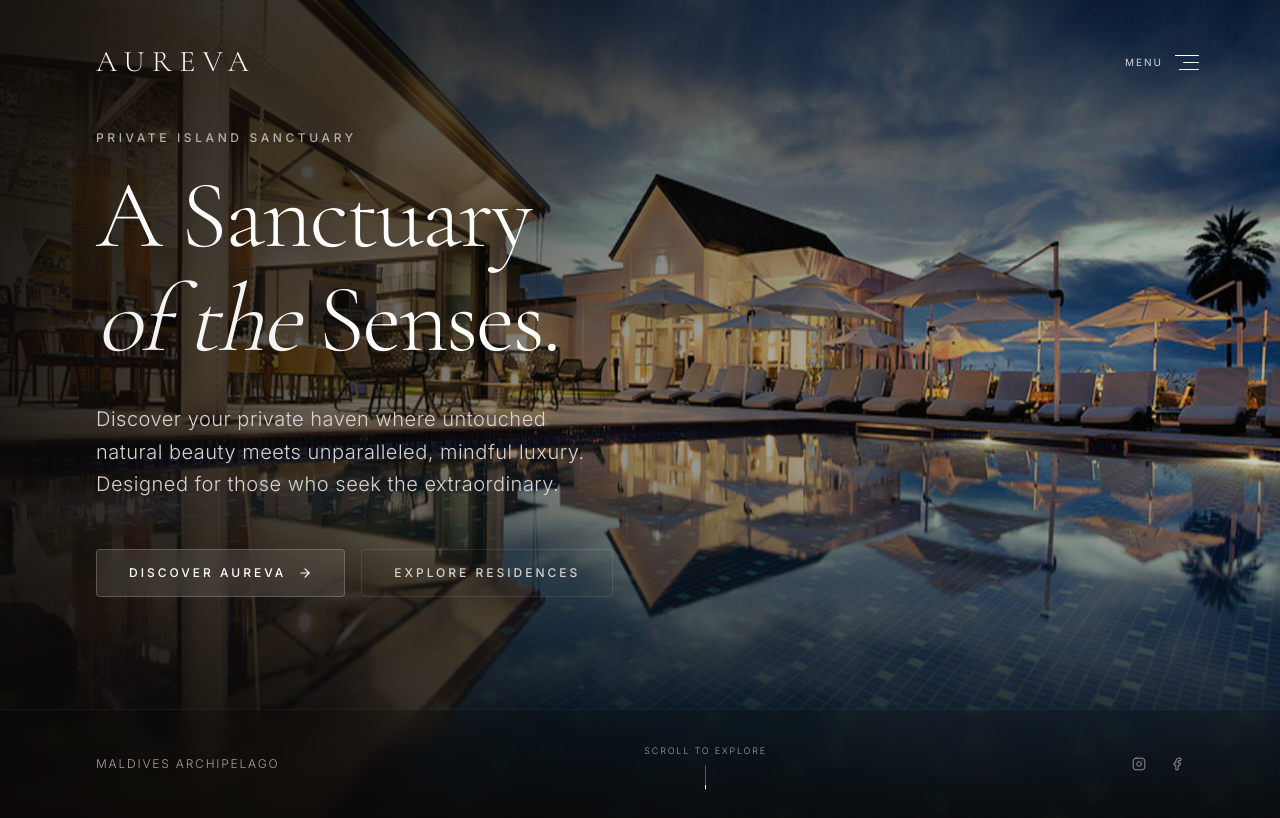
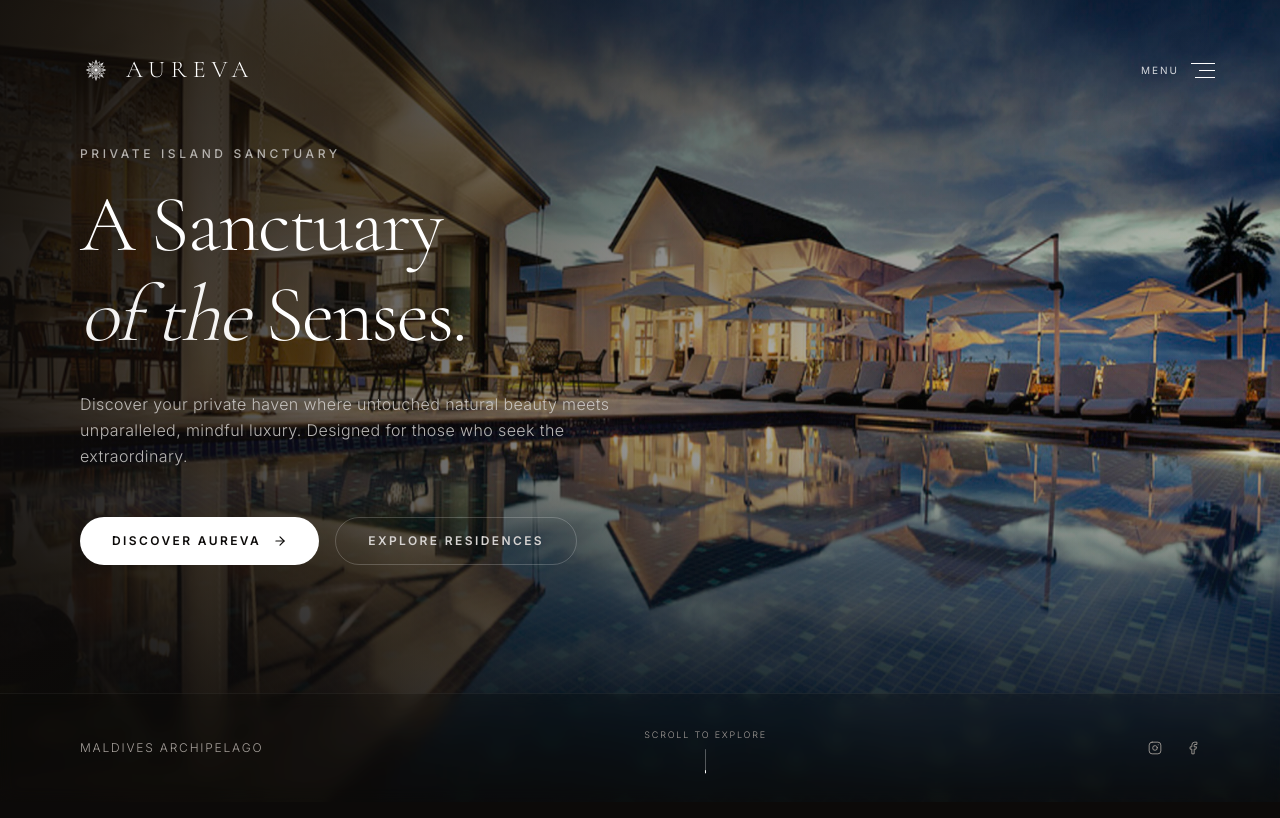
Before and after one commit to aetheramizu/aureva-property, a Next.js app: page / in a window 1280 px wide. Built offline with nearby package versions, Linux system fonts and the light colour scheme.

Commit message:
style: refine grid layout spacing and integrate WebP brand logo mark

```diff
--- a/components/Hero.tsx
+++ b/components/Hero.tsx
@@ -38,6 +38,21 @@ const FacebookIcon = (props: React.SVGProps<SVGSVGElement>) => (
     {...props}
   >
     <path d="M18 2h-3a5 5 0 0 0-5 5v3H7v4h3v8h4v-8h3l1-4h-4V7a1 1 0 0 1 1-1h3z" />
+  </svg>
+);
+
+const AurevaLogoIcon = (props: React.SVGProps<SVGSVGElement>) => (
+  <svg
+    viewBox="0 0 24 24"
+    fill="currentColor"
+    className={props.className}
+    style={props.style}
+    {...props}
+  >
+    {/* Symmetrical curved geometric star emblem (astroid/four-pointed star) */}
+    <path d="M12 2C12 7.5 7.5 12 2 12C7.5 12 12 16.5 12 22C12 16.5 16.5 12 22 12C16.5 12 12 7.5 12 2Z" />
+    {/* Small circular cutout in the center for a luxury brand aesthetic */}
+    <circle cx="12" cy="12" r="2" className="fill-stone-950 dark:fill-stone-900" />
   </svg>
 );
 
@@ -147,13 +162,20 @@ export default function Hero() {
       </motion.div>
 
       {/* Header */}
-      <header className="relative z-20 flex justify-between items-center px-6 md:px-12 lg:px-24 py-8 md:py-10 text-white">
+      <header className="relative z-20 w-full max-w-[90rem] mx-auto flex justify-between items-center px-6 md:px-12 lg:px-20 py-10 md:py-12 text-white">
         <Link
           href="/"
           aria-label="Aureva Home"
-          className="outline-none focus-visible:ring-2 focus-visible:ring-white focus-visible:ring-offset-4 focus-visible:ring-offset-transparent rounded-sm transition-opacity hover:opacity-90"
+          className="group flex items-center gap-3.5 outline-none focus-visible:ring-2 focus-visible:ring-white focus-visible:ring-offset-4 focus-visible:ring-offset-transparent rounded-sm transition-opacity hover:opacity-90"
         >
-          <span className="text-xl md:text-2xl lg:text-3xl font-serif tracking-[0.25em] uppercase leading-none font-light">
+          <Image
+            src="/images/aureva-logo-mark.webp"
+            alt="Aureva Logo Mark"
+            width={28}
+            height={28}
+            className="w-7 h-7 md:w-8 md:h-8 object-contain transition-transform duration-300 group-hover:scale-105"
+          />
+          <span className="text-xl md:text-2xl font-serif tracking-[0.25em] uppercase leading-none font-light">
             Aureva
           </span>
         </Link>
@@ -177,12 +199,12 @@ export default function Hero() {
       </header>
 
       {/* Main Content Area */}
-      <main className="relative z-10 flex flex-col justify-end px-6 md:px-12 lg:px-24 pb-16 md:pb-24 lg:pb-28 w-full max-w-5xl flex-grow">
+      <main className="relative z-10 w-full max-w-[90rem] mx-auto flex flex-col justify-end px-6 md:px-12 lg:px-20 pb-20 md:pb-28 lg:pb-32 flex-grow">
         <motion.div
           variants={containerVariants}
           initial="hidden"
           animate="visible"
-          className="max-w-2xl"
+          className="max-w-3xl"
         >
           {/* Tagline / Subtitle */}
           <motion.div variants={itemVariants} className="mb-4">
@@ -194,7 +216,7 @@ export default function Hero() {
           {/* Heading */}
           <motion.h1
             variants={itemVariants}
-            className="text-5xl md:text-7xl lg:text-8xl font-serif font-light text-white leading-[1.08] tracking-tight mb-8"
+            className="text-4xl sm:text-5xl md:text-6xl lg:text-[4.5rem] xl:text-[5rem] font-serif font-light text-white leading-[1.12] tracking-tight mb-8"
           >
             A Sanctuary <br />
             <span className="italic font-light text-white/95">of the</span> Senses.
@@ -203,7 +225,7 @@ export default function Hero() {
           {/* Paragraph */}
           <motion.p
             variants={itemVariants}
-            className="text-stone-300 text-base md:text-lg lg:text-xl font-sans font-light max-w-lg mb-10 md:mb-12 leading-relaxed tracking-wide"
+            className="text-stone-300/85 text-sm md:text-base font-sans font-light max-w-xl mb-10 md:mb-12 leading-relaxed tracking-wide"
           >
             Discover your private haven where untouched natural beauty meets unparalleled, mindful luxury. Designed for those who seek the extraordinary.
           </motion.p>
@@ -212,7 +234,7 @@ export default function Hero() {
           <motion.div variants={itemVariants} className="flex flex-wrap gap-4 items-center">
             <a
               href="#discover"
-              className="group inline-flex items-center justify-center min-h-[48px] px-8 bg-white/10 backdrop-blur-md border border-white/20 text-white font-sans text-xs font-medium tracking-[0.25em] uppercase transition-all duration-300 hover:bg-white hover:text-stone-950 focus:outline-none focus-visible:ring-2 focus-visible:ring-white focus-visible:ring-offset-2 focus-visible:ring-offset-stone-950 rounded-sm"
+              className="group inline-flex items-center justify-center min-h-[48px] px-8 bg-white text-stone-950 font-sans text-xs font-semibold tracking-[0.2em] uppercase rounded-full transition-all duration-300 hover:bg-stone-200 hover:scale-[1.02] active:scale-95 focus:outline-none focus-visible:ring-2 focus-visible:ring-white focus-visible:ring-offset-2 focus-visible:ring-offset-stone-950"
             >
               <span className="mr-3">Discover Aureva</span>
               <ArrowRight className="w-3.5 h-3.5 transition-transform duration-300 group-hover:translate-x-1" />
@@ -220,7 +242,7 @@ export default function Hero() {
 
             <a
               href="#residences"
-              className="group inline-flex items-center justify-center min-h-[48px] px-8 border border-white/10 text-stone-300 font-sans text-xs font-medium tracking-[0.25em] uppercase transition-all duration-300 hover:border-white hover:text-white focus:outline-none focus-visible:ring-2 focus-visible:ring-white focus-visible:ring-offset-2 focus-visible:ring-offset-stone-950 rounded-sm"
+              className="group inline-flex items-center justify-center min-h-[48px] px-8 border border-white/20 text-stone-300 font-sans text-xs font-semibold tracking-[0.2em] uppercase rounded-full transition-all duration-300 hover:border-white hover:text-white hover:bg-white/5 focus:outline-none focus-visible:ring-2 focus-visible:ring-white focus-visible:ring-offset-2 focus-visible:ring-offset-stone-950"
             >
               Explore Residences
             </a>
@@ -229,7 +251,7 @@ export default function Hero() {
       </main>
 
       {/* Footer / Scroll Indicator */}
-      <footer className="relative z-10 px-6 md:px-12 lg:px-24 py-8 flex justify-between items-center text-[10px] md:text-xs tracking-[0.15em] uppercase text-stone-400 font-light border-t border-white/5 bg-stone-950/20 backdrop-blur-sm">
+      <footer className="relative z-10 w-full max-w-[90rem] mx-auto flex justify-between items-center px-6 md:px-12 lg:px-20 py-8 text-[10px] md:text-xs tracking-[0.15em] uppercase text-stone-400 font-light border-t border-white/5 bg-stone-950/20 backdrop-blur-sm">
         <div className="hidden sm:block">
           <span>Maldives Archipelago</span>
         </div>
```
Also changed, not shown: public/images/aureva-logo-mark.webp (added), public/images/hero-bg.webp.
